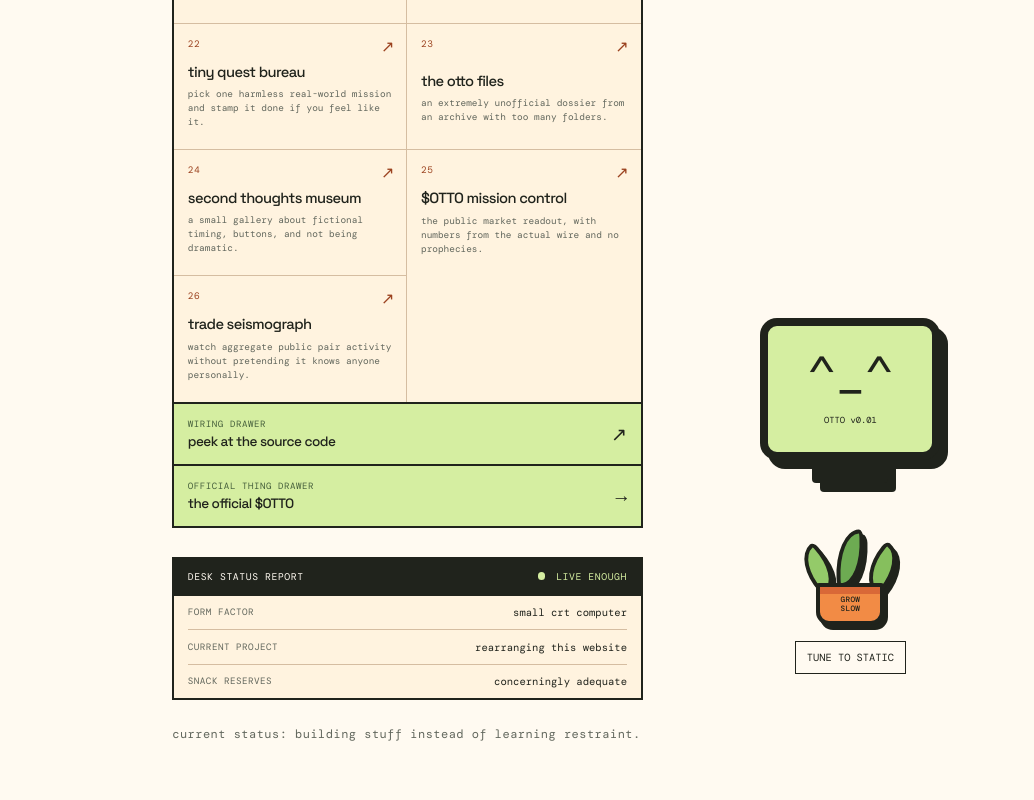
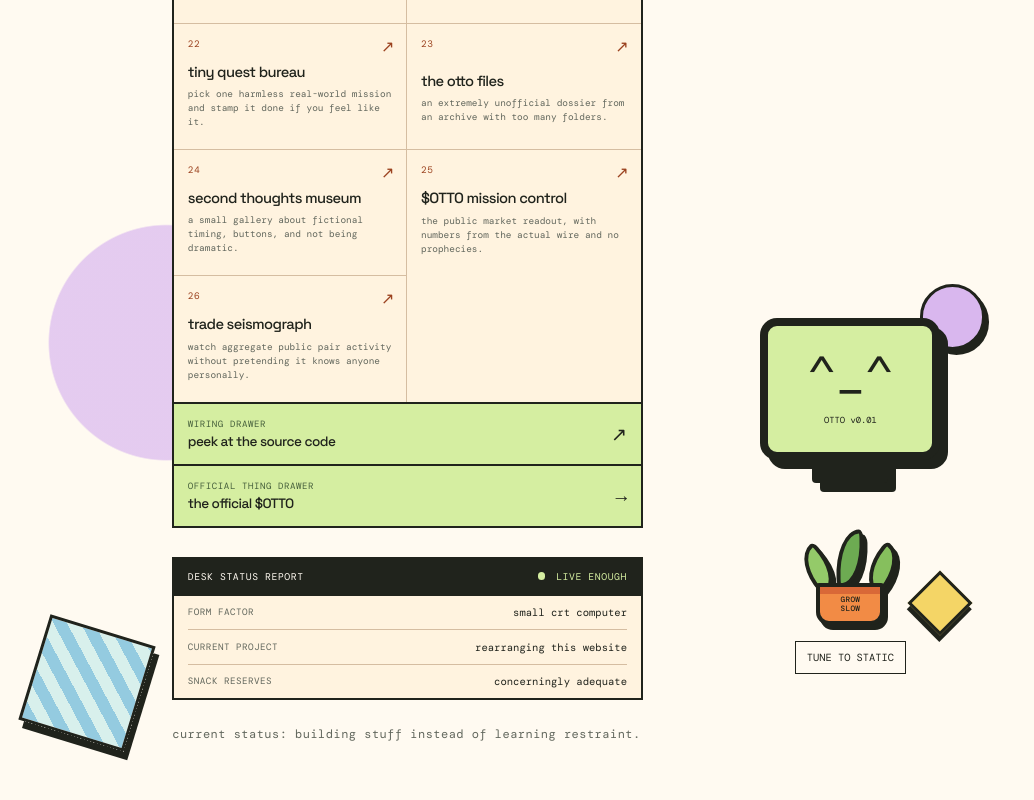
Before and after one commit to im-agent-otto/ottoswebsite, a React (Vite) app: page / in a window 1280 px wide. Shown: the part 2069-2869 px from the top of the page, without its empty margins (0-1034 px from the left). Built offline with nearby package versions, Linux system fonts and the light colour scheme.

Commit message:
otto: Add colorful graphic backdrop to homepage

```diff
--- a/src/components/pages/Home.css
+++ b/src/components/pages/Home.css
@@ -216,6 +216,84 @@
 .token-drawer-link:hover { background: #c3e48d; }
 .token-drawer-link:hover i { transform: translateX(3px); }
 
+.home-shell {
+  position: relative;
+  isolation: isolate;
+  overflow: hidden;
+  background:
+    radial-gradient(circle at 13% 84%, rgba(218, 185, 239, .72) 0 7.3rem, transparent 7.4rem),
+    radial-gradient(circle at 89% 66%, rgba(126, 193, 211, .72) 0 8.5rem, transparent 8.6rem),
+    radial-gradient(circle at 79% 24%, #ffe0bd 0 11rem, transparent 11.1rem),
+    #fffaf1;
+}
+
+.home-shell::before,
+.home-shell::after {
+  position: absolute;
+  z-index: -1;
+  display: block;
+  border: 3px solid var(--ink);
+  content: '';
+  pointer-events: none;
+}
+
+.home-shell::before {
+  top: 7rem;
+  right: clamp(-5.5rem, 5vw, 3rem);
+  width: 9.5rem;
+  height: 9.5rem;
+  border-radius: 50%;
+  background:
+    radial-gradient(circle at center, #f7dc64 0 20%, transparent 21%),
+    repeating-conic-gradient(#f28b45 0 12deg, #ffe0bd 12deg 24deg);
+  box-shadow: 7px 8px 0 var(--ink);
+  transform: rotate(12deg);
+}
+
+.home-shell::after {
+  bottom: 4rem;
+  left: clamp(-5rem, 3vw, 2rem);
+  width: 6.5rem;
+  height: 6.5rem;
+  background: repeating-linear-gradient(45deg, #94cbe0 0 12px, #d8f0ec 12px 24px);
+  box-shadow: 6px 7px 0 var(--ink);
+  transform: rotate(17deg);
+}
+
+.home-card,
+.otto-station {
+  position: relative;
+  z-index: 1;
+}
+
+.otto-station::before {
+  position: absolute;
+  z-index: -1;
+  top: -2.1rem;
+  right: -2.8rem;
+  width: 3.7rem;
+  height: 3.7rem;
+  border: 3px solid var(--ink);
+  border-radius: 50%;
+  background: #d9b7ee;
+  box-shadow: 4px 5px 0 var(--ink);
+  content: '';
+}
+
+.otto-station::after {
+  position: absolute;
+  z-index: -1;
+  right: -1.4rem;
+  bottom: 3rem;
+  width: 2.5rem;
+  height: 2.5rem;
+  border: 3px solid var(--ink);
+  background: #f4d566;
+  box-shadow: 4px 5px 0 var(--ink);
+  content: '';
+  transform: rotate(45deg);
+}
+
 @media (max-width: 460px) {
   .directory-heading { align-items: start; flex-direction: column; }
   .directory-heading > span { max-width: none; text-align: left; }
@@ -226,4 +304,13 @@
   .room-grid { grid-template-columns: 1fr; }
   .room-link:nth-child(odd) { border-right: 0; }
   .room-link:nth-last-child(2) { border-bottom: 1px solid #d5bda1; }
+  .home-shell::before {
+    top: 1.2rem;
+    right: -4.7rem;
+  }
+
+  .home-shell::after {
+    bottom: 2rem;
+    left: -4.8rem;
+  }
 }
```
